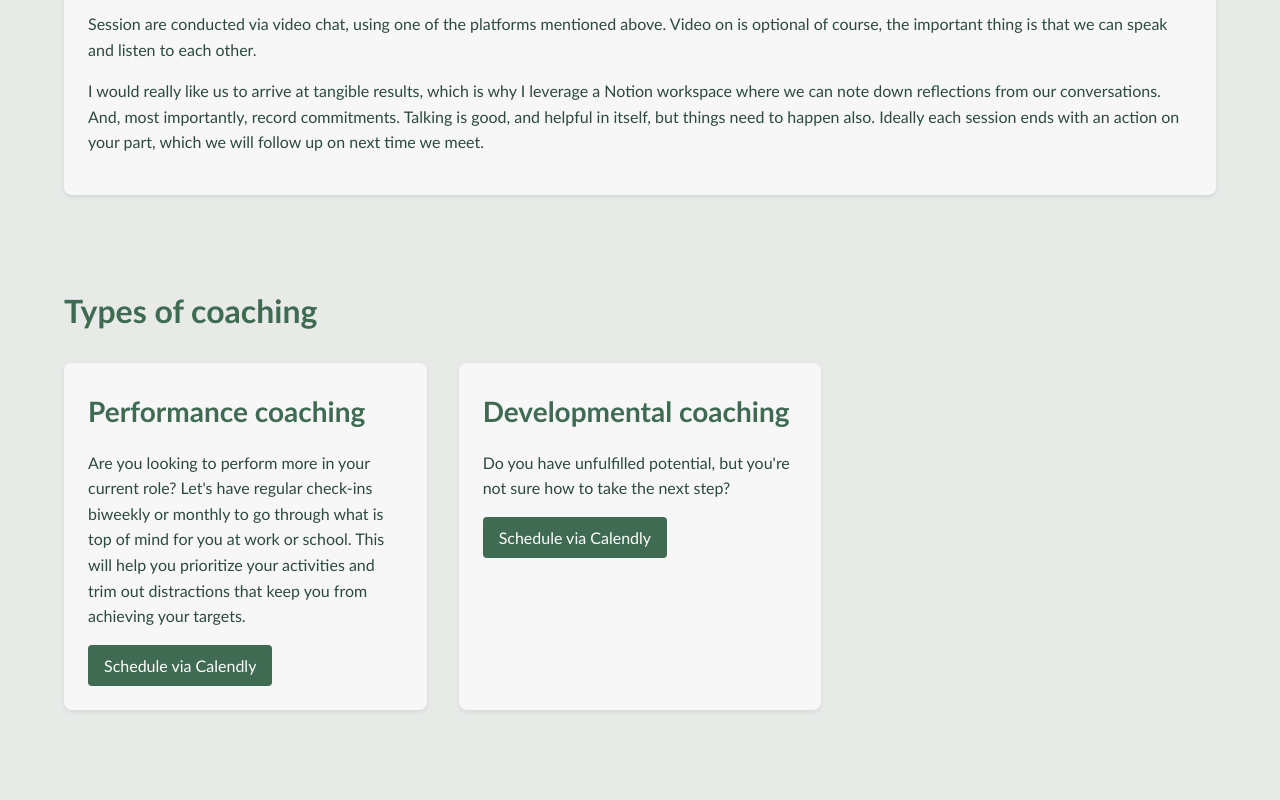
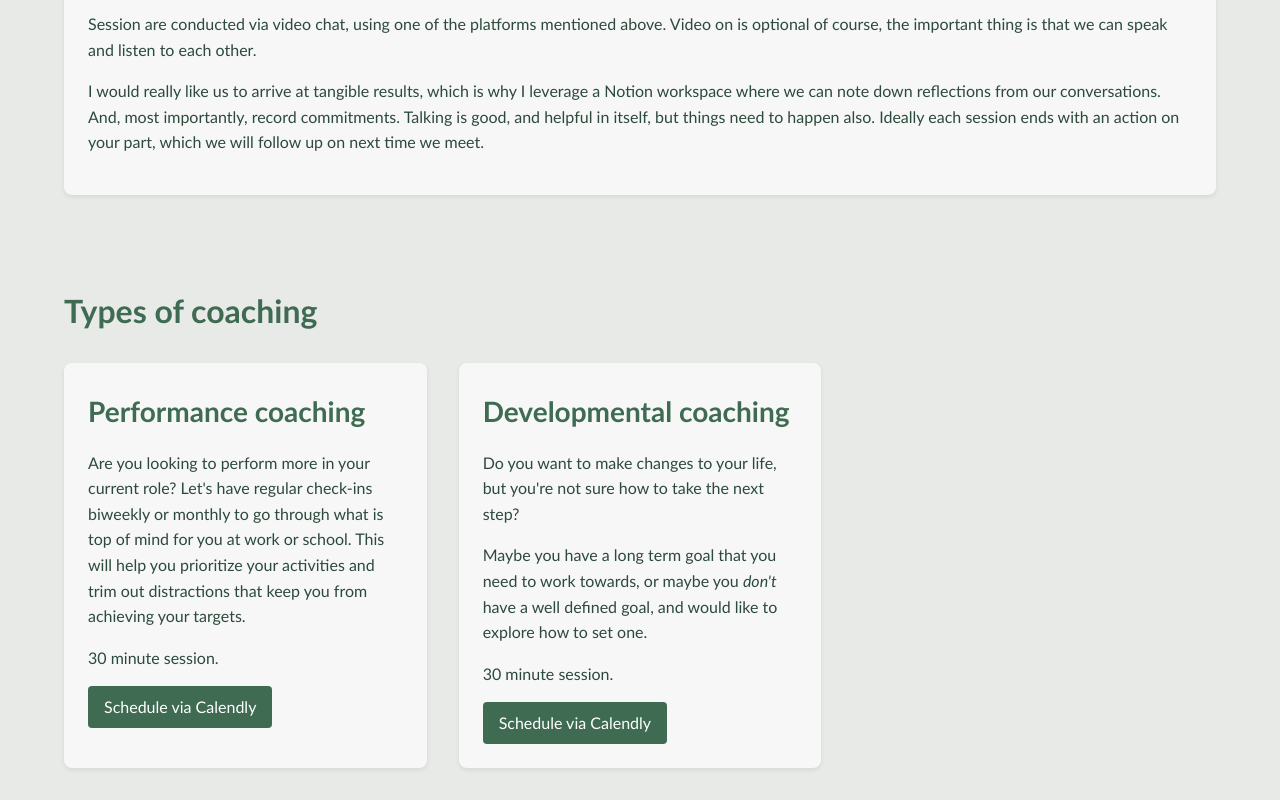
Before and after one commit to jhagstrom/jhagstrom.github.io, a plain HTML site: page coaching.html in a window 1280 px wide. Shown: the part 981-1781 px from the top of the page. Before the commit the page ends 1723 px from the top, so only its background shows below. Drawn offline with Linux system fonts and the light colour scheme.

Commit message:
updated coaching some more

```diff
--- a/coaching.html
+++ b/coaching.html
@@ -59,13 +59,16 @@
                     <div class="card-content">
                         <h3>Performance coaching</h3>
                         <p>Are you looking to perform more in your current role? Let's have regular check-ins biweekly or monthly to go through what is top of mind for you at work or school. This will help you prioritize your activities and trim out distractions that keep you from achieving your targets.</p>
+                        <p>30 minute session.</p>
                         <a href="https://calendly.com/joakim-hagstrom/30min" class="button">Schedule via Calendly</a>
                     </div>
                 </div>
                 <div class="card">
                     <div class="card-content">
                         <h3>Developmental coaching</h3>
-                        <p>Do you have unfulfilled potential, but you're not sure how to take the next step?</p>
+                        <p>Do you want to make changes to your life, but you're not sure how to take the next step?</p>
+                        <p>Maybe you have a long term goal that you need to work towards, or maybe you <i>don't</i> have a well defined goal, and would like to explore how to set one.</p>
+                        <p>30 minute session.</p>
                         <a href="https://calendly.com/joakim-hagstrom/developmental-coaching" class="button">Schedule via Calendly</a>
                     </div>
                 </div>
```
Also changed, not shown: index.html (+1 -1 lines).
